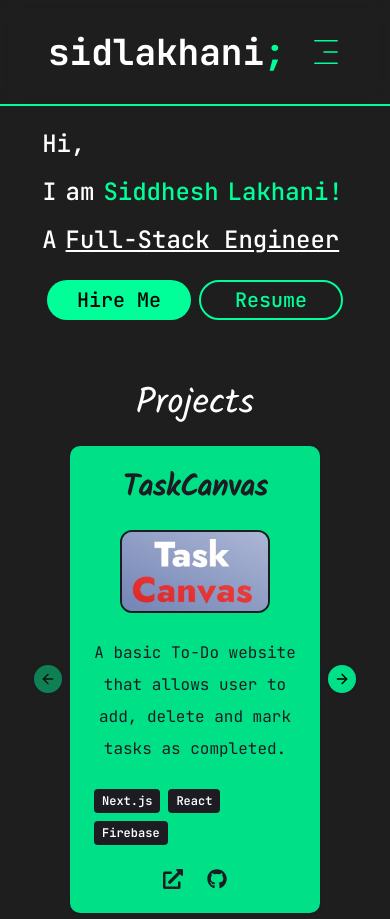
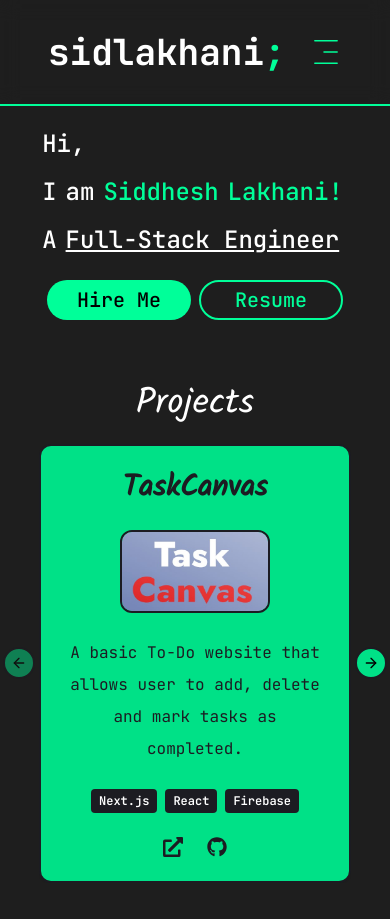
Before and after one commit to sid-lakhani/sidlakhani_pf, a Next.js app: page /projects in a window 390 px wide. After the commit the page ends 887 px from the top, so only its background shows below. Built offline with nearby package versions, Linux system fonts and the light colour scheme.

Commit message:
fix: center items
centered project cards on phone version

```diff
--- a/src/components/ProjectsCard.tsx
+++ b/src/components/ProjectsCard.tsx
@@ -20,7 +20,7 @@ const ProjectsCard = () => {
   };
 
   return (
-    <main>
+    <main className="flex flex-col items-center">
       <div className="hidden xl:flex flex-col gap-6 mx-12">
         {projects.map((project, index) => {
           const isExpanded = expanded[index];
```
